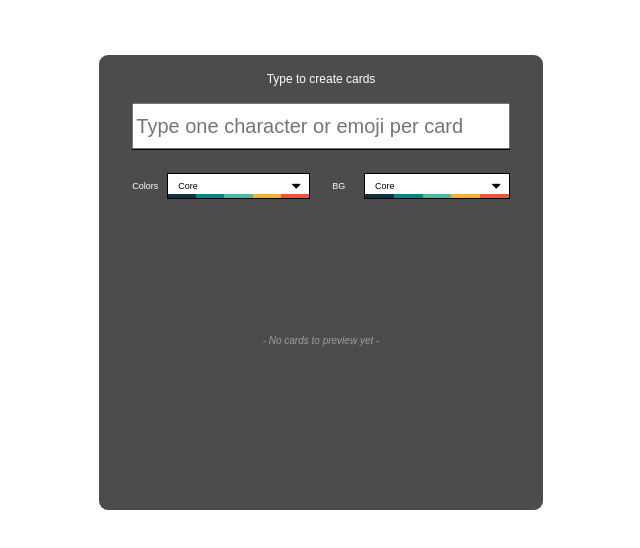
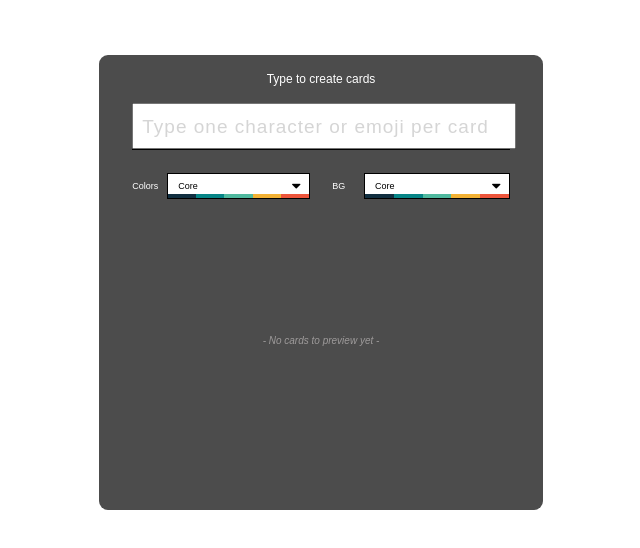
Before and after one commit to amirs12/card-editor, a Vue app: page / in a window 1280 px wide. Shown: the top 548 px of the page, without its empty margins (319-959 px from the left). Built offline with nearby package versions, Linux system fonts and the light colour scheme; a web font is replaced by a local one.

Commit message:
w input b4 focus

```diff
--- a/src/components/CharactersInput.vue
+++ b/src/components/CharactersInput.vue
@@ -62,6 +62,18 @@ export default {
 .input-field {
   width: 98%;
   height: 40px;
-  font-size: 20px;
+  font-family: Arial, Helvetica, sans-serif;
+  font-size: 21px;
+  font-weight: lighter;
+  color: rgba(0, 0, 0, 0.8);
+  letter-spacing: 8px;
+  padding-left: 8px;
+}
+
+.input-field::placeholder {
+  color: rgb(203, 203, 203, 0.8);
+  font-size: 19px;
+  font-weight: 400;
+  letter-spacing: 1px;
 }
 </style>
```
